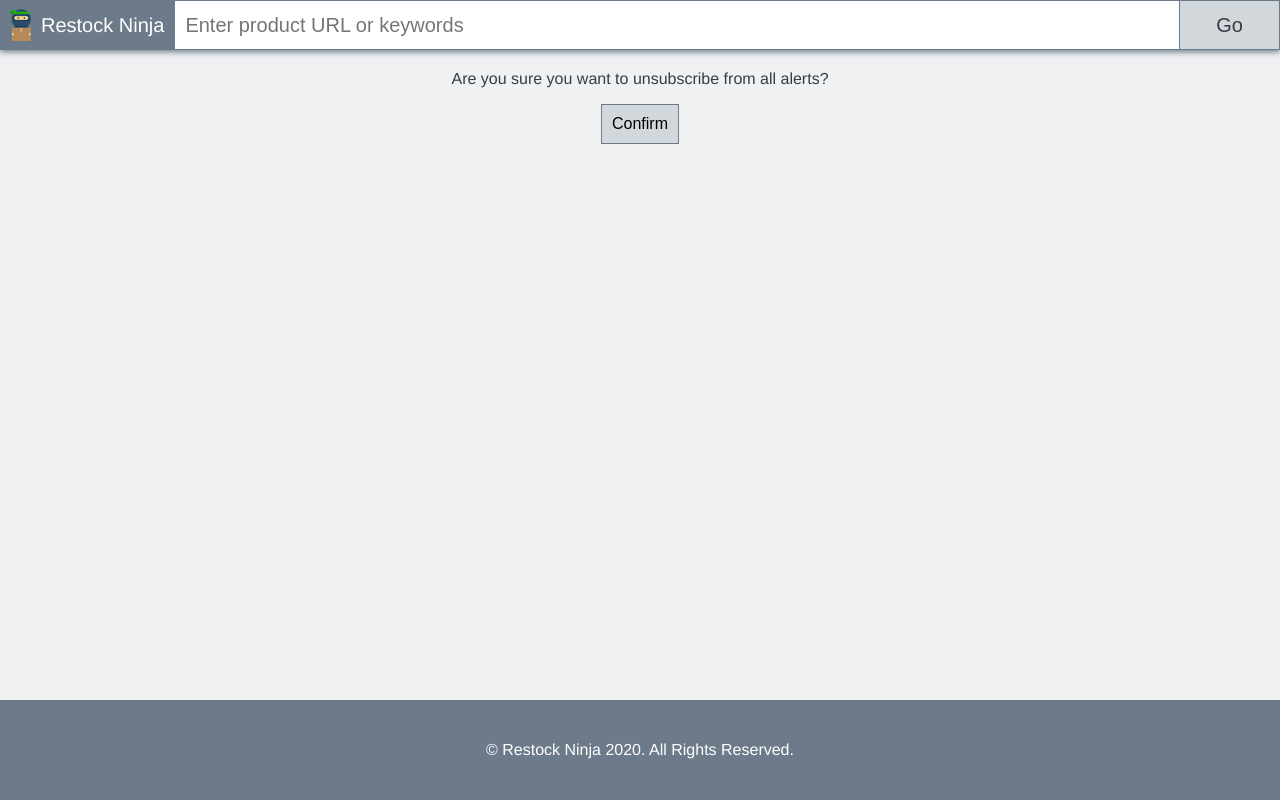
After one commit to kenbrichford/restockninja, a Django app: template alerts/templates/alerts/email_confirm_delete.html in a window 1280 px wide. The commit adds this page. Run offline with Django 3.2, Linux system fonts and the light colour scheme; the template is opened without the code that fills it, so the values that code supplies are empty; some libraries are stand-ins or nearby versions.

Commit message:
Add templates and styling for alert emails and unsubscribe pages

```diff
--- /dev/null
+++ b/alerts/static/alerts/css/style.css
@@ -0,0 +1,10 @@
+.unsubscribe {
+    text-align: center;
+}
+
+.unsubscribe input {
+    padding: 10px;
+    border: 1px solid #6C7A89;
+    background-color: #D2D7DB;
+    font-size: 1rem;
+}
--- a/alerts/templates/alerts/alert_confirmation_email.html
+++ b/alerts/templates/alerts/alert_confirmation_email.html
@@ -3,7 +3,7 @@ Hiya,
 
 You've just subscribed to an alert for {{ product.name }} on Restock Ninja. Please click the following link to confirm your subscription:
 
-http://{{ domain }}{% url 'confirm_alert' uid token %}
+{{ domain }}{% url 'confirm-alert' uid token %}
 
 If you've received this message by mistake, just ignore it, and you won't be contacted again.
 {% endautoescape %}
--- /dev/null
+++ b/alerts/templates/alerts/email_confirm_delete.html
@@ -0,0 +1,16 @@
+{% extends 'base.html' %}
+
+{% load static %}
+
+{% block title %}Delete All Alerts{% endblock %}
+
+{% block style %}
+<link rel="stylesheet" type="text/css" href="{% static 'alerts/css/style.css' %}"/>
+{% endblock %}
+
+{% block content %}
+<form class="container unsubscribe" method="post">{% csrf_token %}
+    <p>Are you sure you want to unsubscribe from all alerts?</p>
+    <input type="submit" value="Confirm">
+</form>
+{% endblock %}
```
Also changed, not shown: alerts/templates/alerts/alert_confirm_delete.html (added, +16 -0 lines), alerts/templates/alerts/alert_update_email.html (added, +15 -0 lines).
